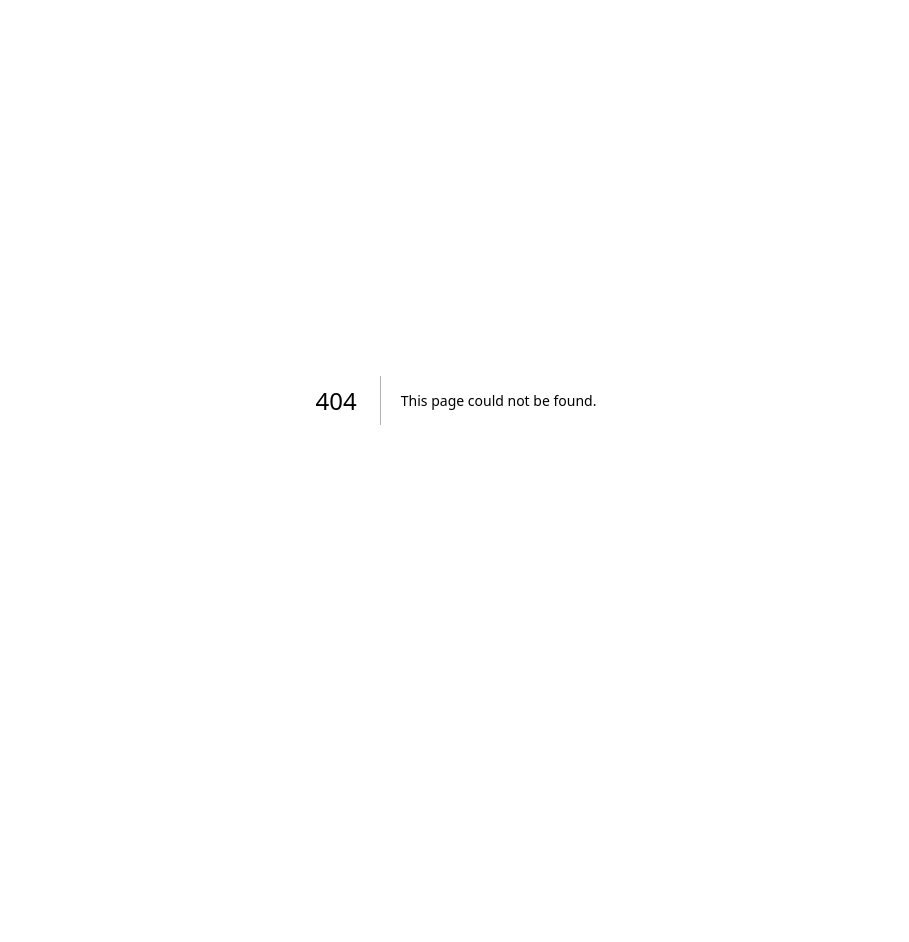
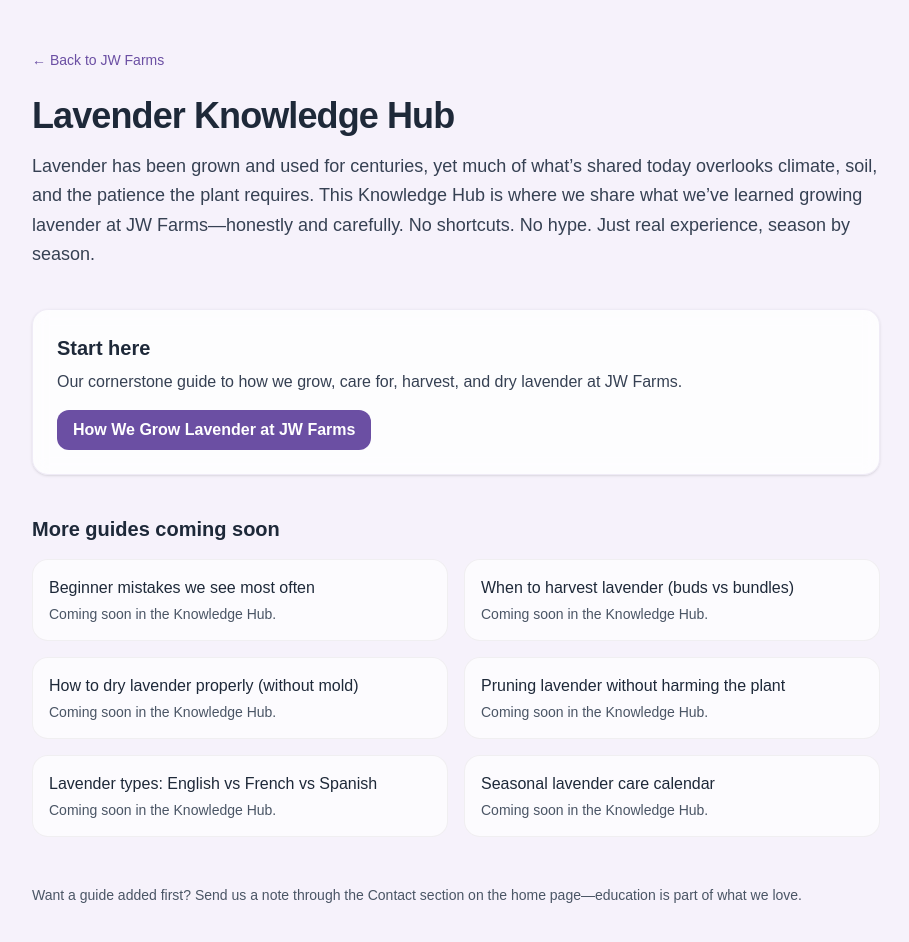
Before and after one commit to jwfarms/nextjs-boilerplate, a Next.js app: page /lavender/knowledge in a window 1280 px wide. Before the commit this address had no page. Shown: the top 942 px of the page, without its empty margins (184-1093 px from the left). Before the commit the page ends 800 px from the top, so only its background shows below. Built offline with nearby package versions, Linux system fonts and the light colour scheme.

Commit message:
Create page.tsx

```diff
--- /dev/null
+++ b/app/lavender/knowledge/page.tsx
@@ -0,0 +1,81 @@
+export const metadata = {
+  title: "Lavender Knowledge Hub | JW Farms",
+  description:
+    "Practical lavender guides from JW Farms—growing, harvesting, drying, uses, and seasonal care.",
+};
+
+export default function LavenderKnowledgeHubPage() {
+  return (
+    <main className="min-h-screen bg-[#f6f2fb] text-gray-800">
+      <div className="max-w-4xl mx-auto px-6 py-12">
+        {/* Breadcrumb / Back link */}
+        <a
+          href="/"
+          className="inline-block text-sm font-medium text-[#6b4fa3] hover:underline"
+        >
+          ← Back to JW Farms
+        </a>
+
+        <h1 className="mt-6 text-4xl font-bold tracking-tight">
+          Lavender Knowledge Hub
+        </h1>
+
+        <p className="mt-4 text-lg leading-relaxed text-gray-700">
+          Lavender has been grown and used for centuries, yet much of what’s
+          shared today overlooks climate, soil, and the patience the plant
+          requires. This Knowledge Hub is where we share what we’ve learned
+          growing lavender at JW Farms—honestly and carefully. No shortcuts. No
+          hype. Just real experience, season by season.
+        </p>
+
+        {/* Featured / Start here */}
+        <section className="mt-10 rounded-2xl bg-white/80 backdrop-blur border border-[#6b4fa3]/10 p-6 shadow-sm">
+          <h2 className="text-xl font-semibold">Start here</h2>
+          <p className="mt-2 text-gray-700">
+            Our cornerstone guide to how we grow, care for, harvest, and dry
+            lavender at JW Farms.
+          </p>
+
+          <a
+            href="/lavender/knowledge/how-we-grow"
+            className="mt-4 inline-flex items-center justify-center rounded-xl bg-[#6b4fa3] px-4 py-2 text-white font-semibold hover:opacity-95"
+          >
+            How We Grow Lavender at JW Farms
+          </a>
+        </section>
+
+        {/* Coming soon list */}
+        <section className="mt-10">
+          <h2 className="text-xl font-semibold">More guides coming soon</h2>
+
+          <div className="mt-4 grid gap-4 sm:grid-cols-2">
+            {[
+              "Beginner mistakes we see most often",
+              "When to harvest lavender (buds vs bundles)",
+              "How to dry lavender properly (without mold)",
+              "Pruning lavender without harming the plant",
+              "Lavender types: English vs French vs Spanish",
+              "Seasonal lavender care calendar",
+            ].map((item) => (
+              <div
+                key={item}
+                className="rounded-2xl bg-white/70 border border-black/5 p-4"
+              >
+                <div className="font-medium">{item}</div>
+                <div className="mt-1 text-sm text-gray-600">
+                  Coming soon in the Knowledge Hub.
+                </div>
+              </div>
+            ))}
+          </div>
+        </section>
+
+        {/* Gentle footer */}
+        <p className="mt-12 text-sm text-gray-600">
+          Want a guide added first? Send us a note through the Contact section on
+          the home page—education is part of what we love.
+        </p>
+      </div>
+    </main>
+  );
+}
```
